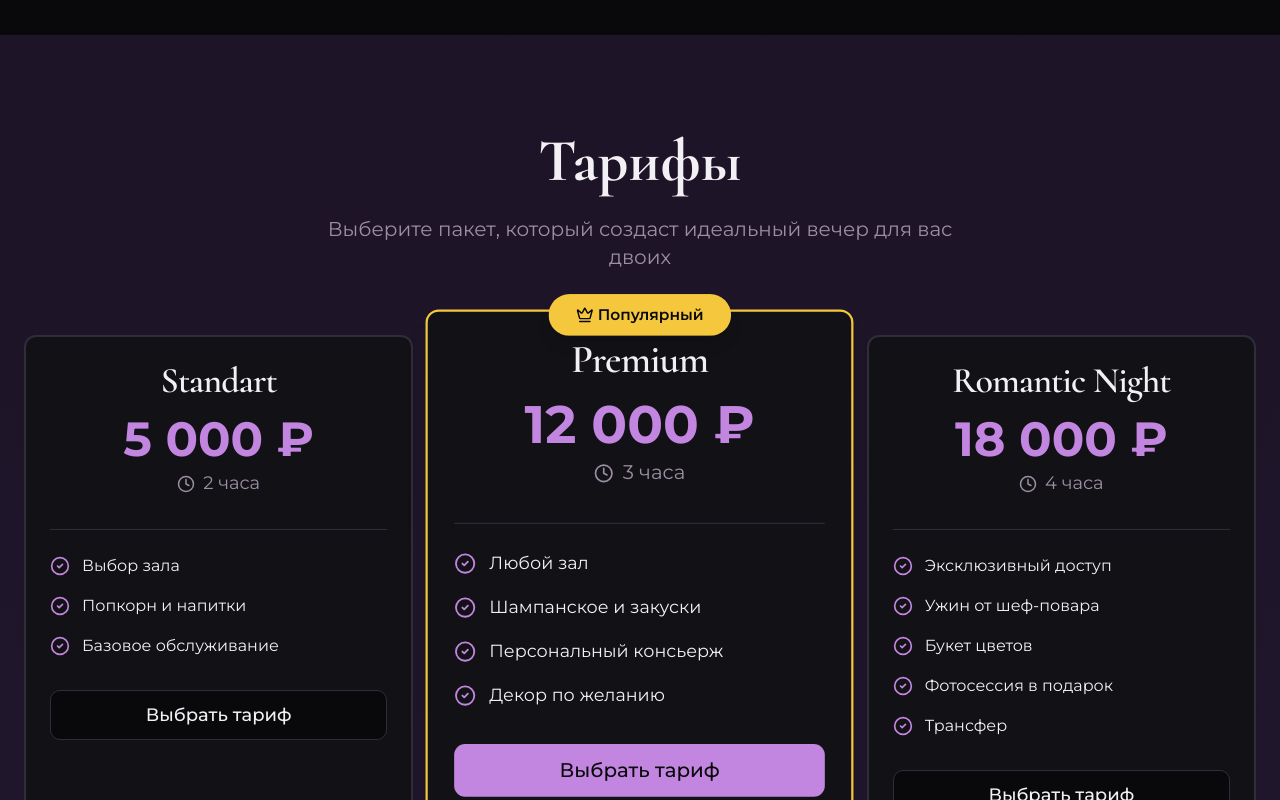
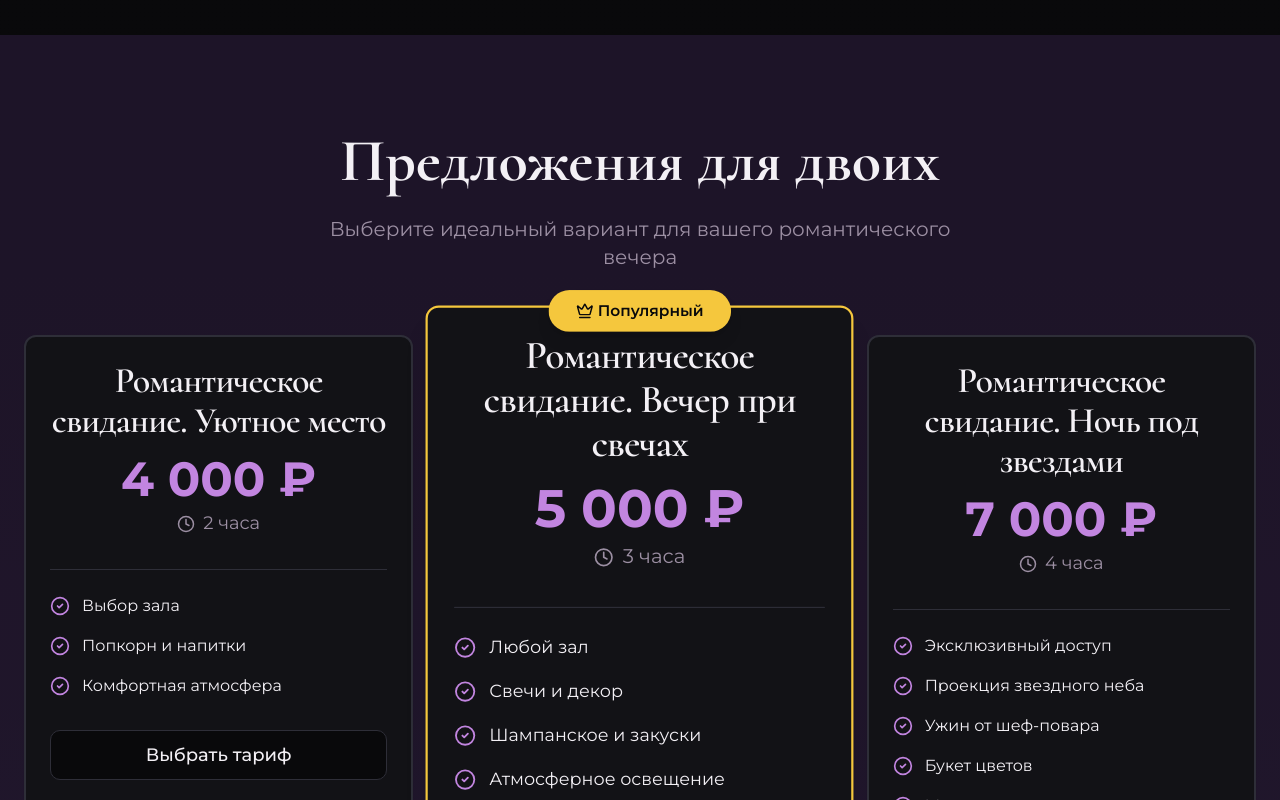
Before and after one commit to pr-poehali-dev/cinema-booking-dvushka, a React (Vite) app: page / in a window 1280 px wide. Shown: the part 1740-2540 px from the top of the page. Built offline with nearby package versions, Linux system fonts and the light colour scheme.

Commit message:
feat: Добавить предложения для двоих

```diff
--- a/src/pages/Index.tsx
+++ b/src/pages/Index.tsx
@@ -76,25 +76,25 @@ const Index = () => {
   const tariffs: Tariff[] = [
     {
       id: 1,
-      name: 'Standart',
-      price: '5 000 ₽',
+      name: 'Романтическое свидание. Уютное место',
+      price: '4 000 ₽',
       duration: '2 часа',
-      features: ['Выбор зала', 'Попкорн и напитки', 'Базовое обслуживание']
+      features: ['Выбор зала', 'Попкорн и напитки', 'Комфортная атмосфера']
     },
     {
       id: 2,
-      name: 'Premium',
-      price: '12 000 ₽',
+      name: 'Романтическое свидание. Вечер при свечах',
+      price: '5 000 ₽',
       duration: '3 часа',
-      features: ['Любой зал', 'Шампанское и закуски', 'Персональный консьерж', 'Декор по желанию'],
+      features: ['Любой зал', 'Свечи и декор', 'Шампанское и закуски', 'Атмосферное освещение'],
       popular: true
     },
     {
       id: 3,
-      name: 'Romantic Night',
-      price: '18 000 ₽',
+      name: 'Романтическое свидание. Ночь под звездами',
+      price: '7 000 ₽',
       duration: '4 часа',
-      features: ['Эксклюзивный доступ', 'Ужин от шеф-повара', 'Букет цветов', 'Фотосессия в подарок', 'Трансфер']
+      features: ['Эксклюзивный доступ', 'Проекция звездного неба', 'Ужин от шеф-повара', 'Букет цветов', 'Музыкальное сопровождение']
     }
   ];
 
@@ -207,9 +207,9 @@ const Index = () => {
       <section className="py-24 px-6 bg-secondary/30">
         <div className="max-w-7xl mx-auto">
           <div className="text-center mb-16 animate-fade-in">
-            <h2 className="text-5xl md:text-6xl font-cormorant font-bold mb-6">Тарифы</h2>
+            <h2 className="text-5xl md:text-6xl font-cormorant font-bold mb-6">Предложения для двоих</h2>
             <p className="text-xl text-muted-foreground max-w-2xl mx-auto">
-              Выберите пакет, который создаст идеальный вечер для вас двоих
+              Выберите идеальный вариант для вашего романтического вечера
             </p>
           </div>
 
```
